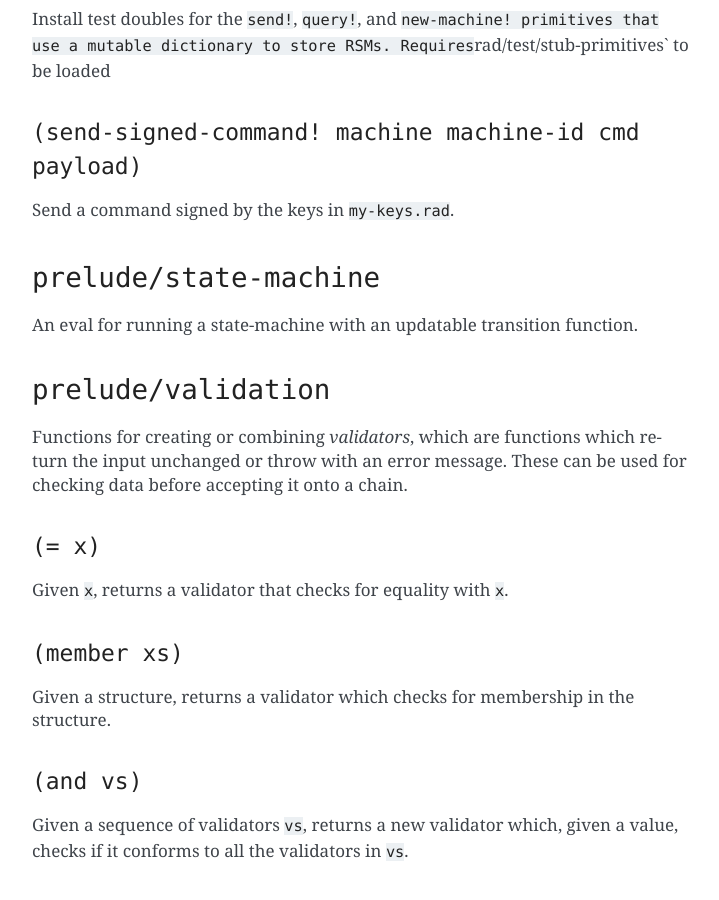
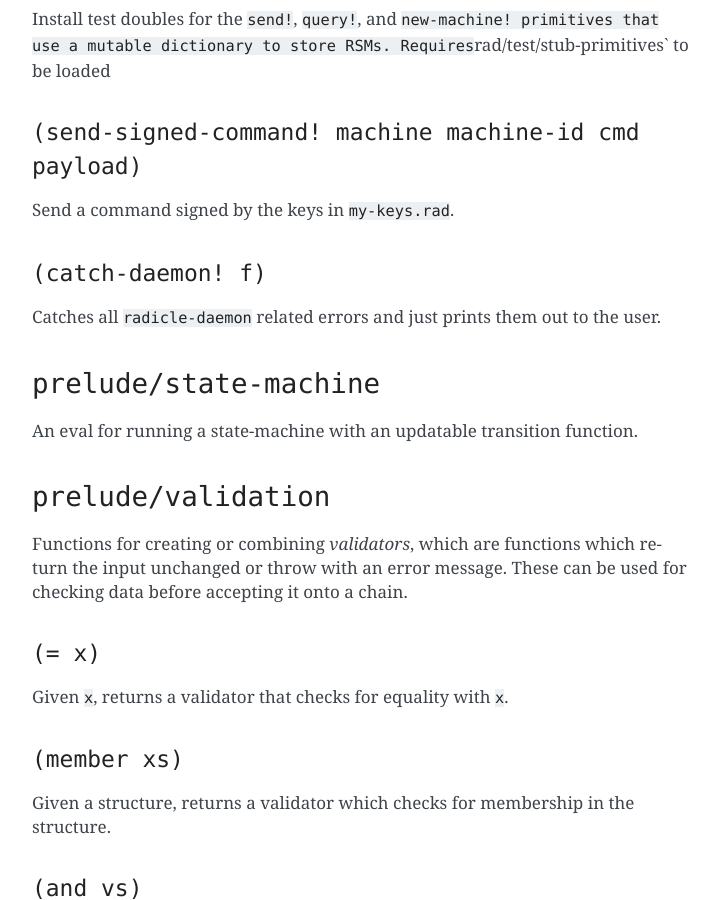
Before and after one commit to radicle-dev/radicle-alpha, a Sphinx documentation site: the page built from docs/source/reference.rst, in a window 1280 px wide and 900 px high, scrolled down 25285 px. Shown: the whole window, without its empty margins (388-1107 px from the left). Built offline with Sphinx 7.4.7, drawn with Linux system fonts in a browser that asks for light colours; pages that are not in the unit, such as notebooks, are missing from menus.

Commit message:
Build docs.

```diff
--- a/docs/source/reference.rst
+++ b/docs/source/reference.rst
@@ -1217,6 +1217,12 @@ to be loaded
 
 Send a command signed by the keys in ``my-keys.rad``.
 
+``(catch-daemon! f)``
+~~~~~~~~~~~~~~~~~~~~~
+
+Catches all ``radicle-daemon`` related errors and just prints them out
+to the user.
+
 ``prelude/state-machine``
 -------------------------
 
--- a/package.yaml
+++ b/package.yaml
@@ -141,7 +141,6 @@ executables:
     - aeson
     - mtl
     - containers
-    - bytestring
     - directory
     - optparse-applicative
     - servant-server
```
Also changed, not shown: 1 other file.
